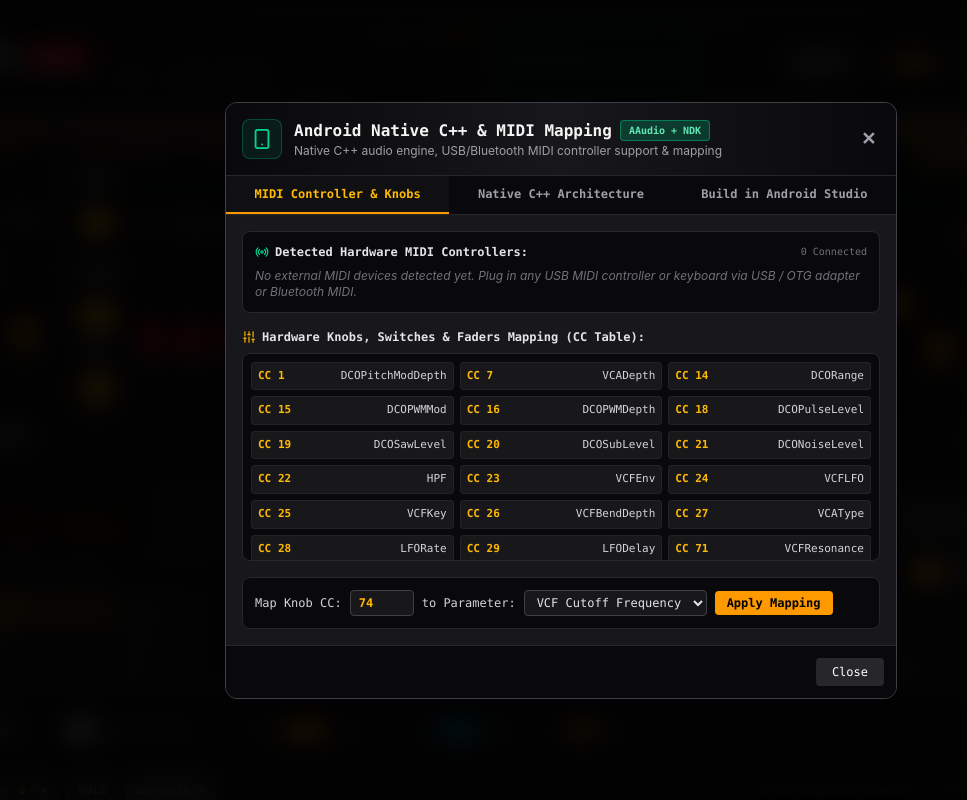
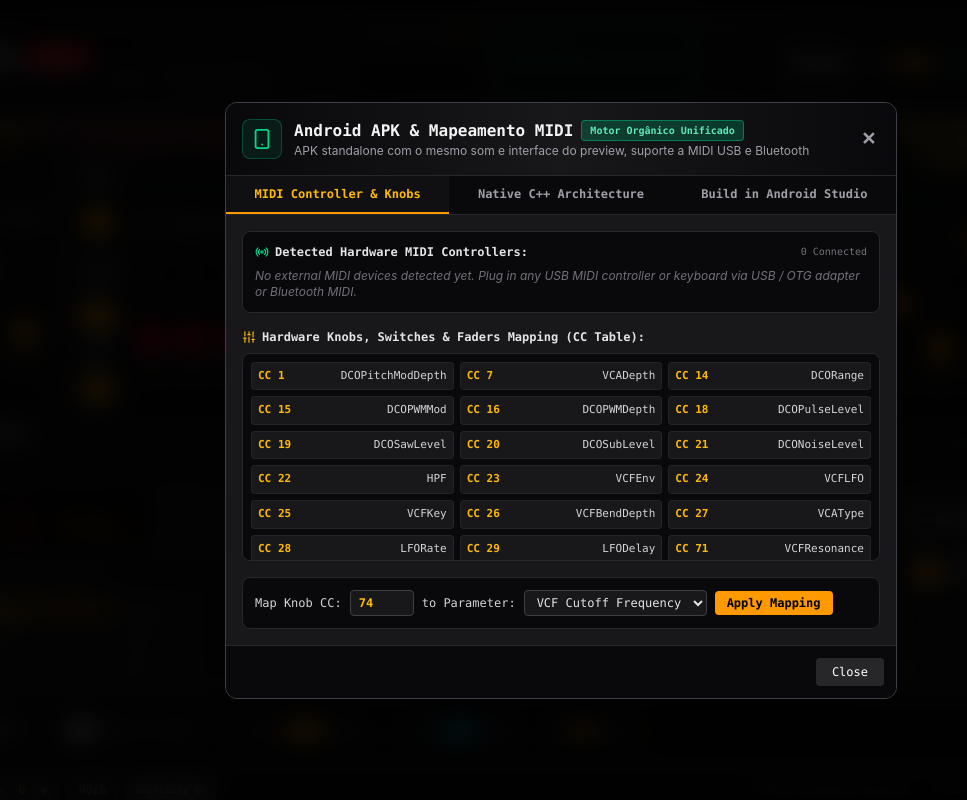
Before and after one commit to danilokosky/Juno-Synth-Emu-3, a React (Vite) app: page / in a window 1280 px wide. Both pictures are taken after a click on the button "Android NDK & MIDI". Shown: the top 800 px of the page, without its empty margins (79-1046 px from the left). Built offline with nearby package versions, Linux system fonts and the light colour scheme.

Commit message:
refactor: migrate Android app to WebView-based architecture
Removed Native C++/Compose implementation in favor of a WebView-based
approach to unify the web and Android UI. Updated CI/CD pipeline to
build the web bundle and package it into the Android APK assets.

```diff
--- a/src/components/AndroidMidiModal.tsx
+++ b/src/components/AndroidMidiModal.tsx
@@ -57,14 +57,14 @@
             <div>
               <div className="flex items-center gap-2">
                 <h3 className="font-mono text-base font-bold text-zinc-100">
-                  Android Native C++ & MIDI Mapping
+                  Android APK & Mapeamento MIDI
                 </h3>
                 <span className="text-[10px] font-mono px-2 py-0.5 rounded bg-emerald-600/30 border border-emerald-500/50 text-emerald-300 font-bold">
-                  AAudio + NDK
+                  Motor Orgânico Unificado
                 </span>
               </div>
               <p className="text-xs text-zinc-400">
-                Native C++ audio engine, USB/Bluetooth MIDI controller support & mapping
+                APK standalone com o mesmo som e interface do preview, suporte a MIDI USB e Bluetooth
               </p>
             </div>
           </div>
--- a/vite.config.ts
+++ b/vite.config.ts
@@ -4,6 +4,7 @@
 
 // https://vite.dev/config/
 export default defineConfig({
+  base: './',
   plugins: [react(), tailwindcss()],
   server: {
     host: '0.0.0.0',
```
Also changed, not shown: 12 other files (tests, documents, lock files or other folders).
